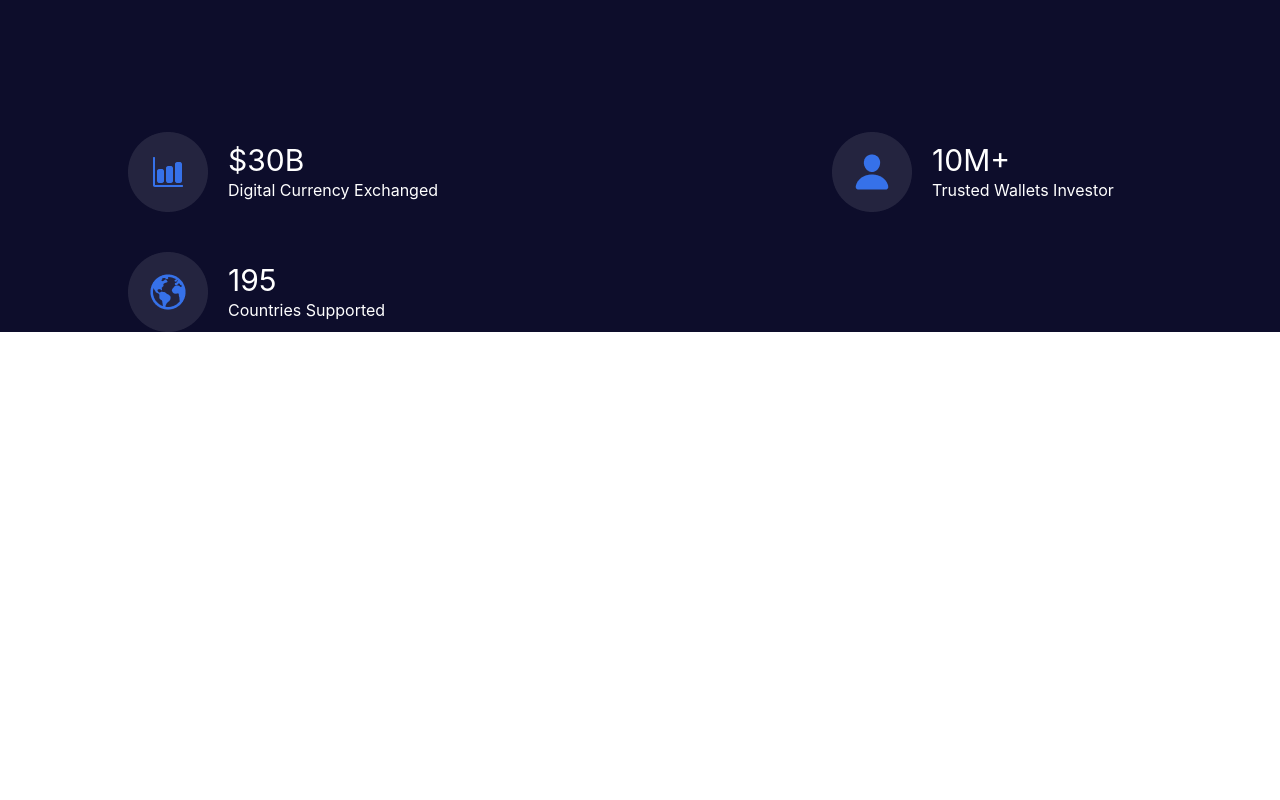
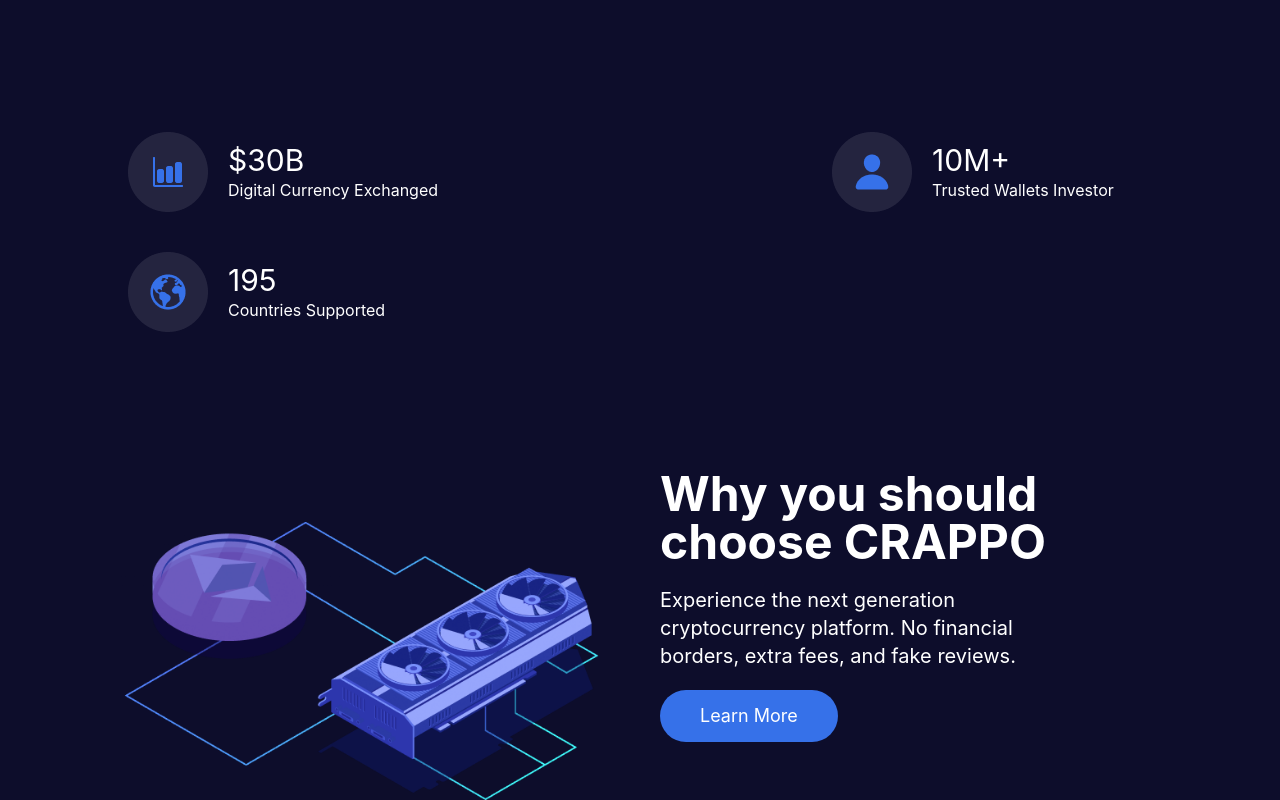
Before and after one commit to NurulloevFayzullo/Cryptocurrency-Website, a React (Create React App) app: page / in a window 1280 px wide. Shown: the part 1237-2037 px from the top of the page. Before the commit the page ends 1569 px from the top, so only its background shows below. Built offline with nearby package versions, Linux system fonts and the light colour scheme.

Commit message:
third-setion

```diff
--- a/src/App.jsx
+++ b/src/App.jsx
@@ -8,6 +8,7 @@ import logo5 from "./img/[] (1).png";
 import logo6 from "./img/Icon.png";
 import logo7 from "./img/Icon (1).png";
 import logo8 from "./img/Icon (2).png";
+import logo9 from "./img/Illustrations.png";
 function App() {
   let icons = [
     {
@@ -96,7 +97,16 @@ function App() {
       })
     }
     </div>
-
+         <div className='flex w-5/6  m-auto mt-20 flex-wrap justify-between items-center'>
+          <div className='lg:w-1/2 md:w-full  '>
+           <img src={logo9} className='w-full' alt="" />
+          </div>
+          <div className='text-white lg:w-2/5  ml-5 m-auto'>
+           <h1 className='lg:text-5xl md:text-4xl sm:text-2xl lg:mt-0 md:mt-0 sm:mt-10  font-bold'>Why you should choose CRAPPO</h1>
+           <p className='my-5 lg:text-xl md:text-lg '>Experience the next generation cryptocurrency platform. No financial borders, extra fees, and fake reviews.</p>
+           <button className='a1 text-lg lg:p-3 lg:px-10 px-12 py-2  rounded-full'>Learn More</button>
+          </div>
+         </div>
       </div>
     </div>
   );
```
Also changed, not shown: src/img/Illustrations.png (added).
